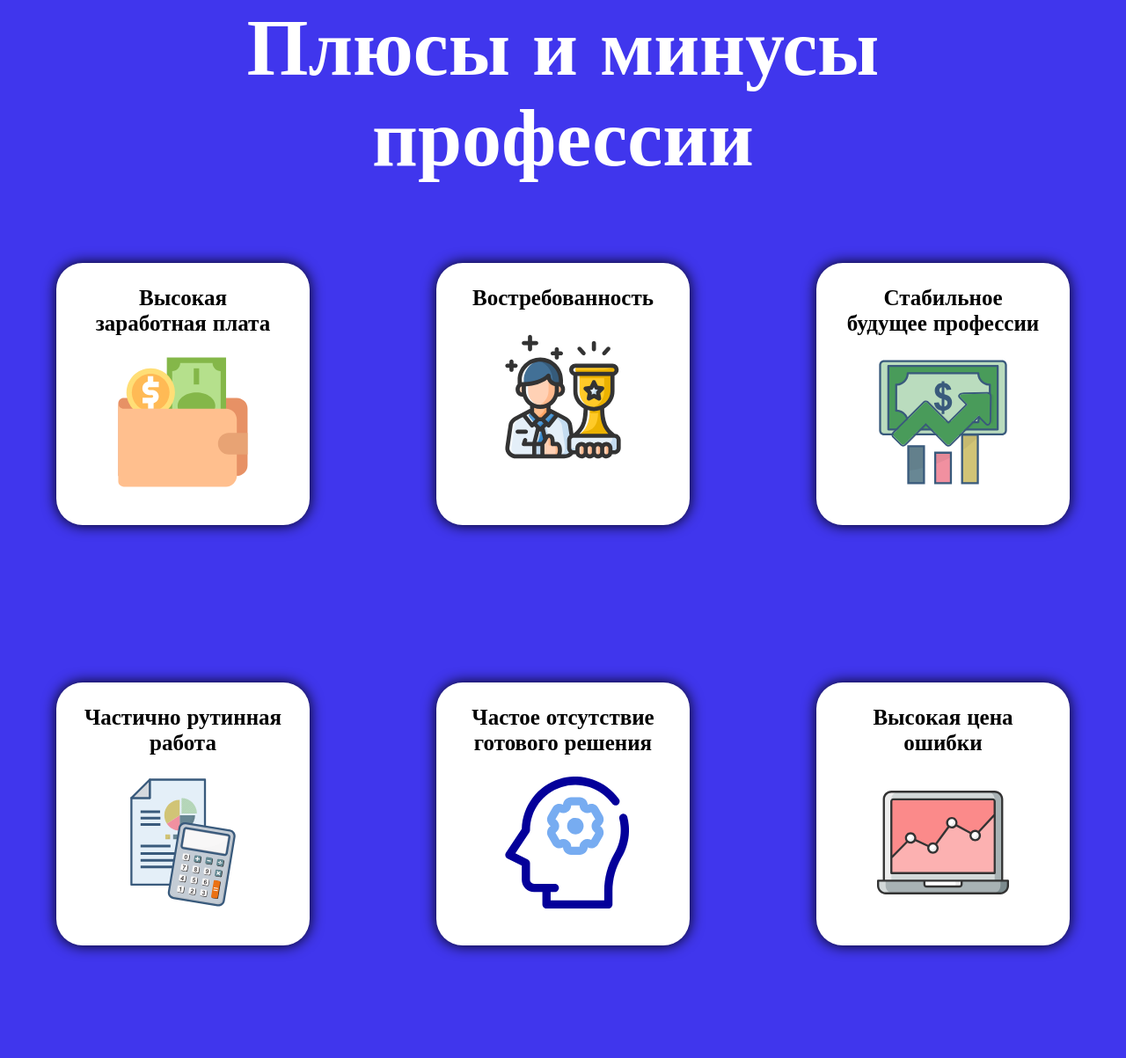
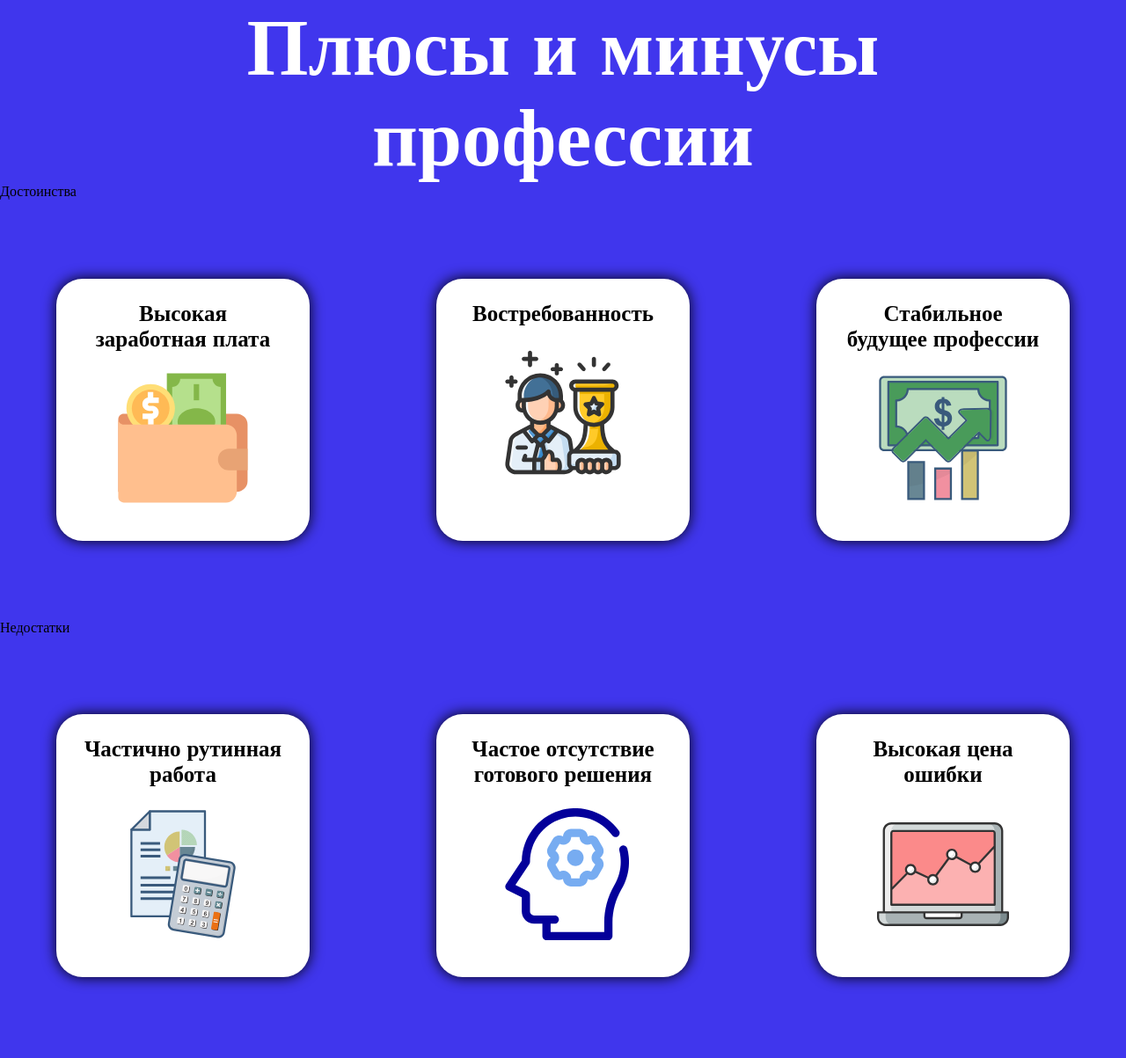
Before and after one commit to Dashaaaaaaaaaa/pro, a plain HTML site: page index1.html in a window 1280 px wide. Shown: the part 982-2185 px from the top of the page at 88% size. Drawn offline with nearby package versions, Linux system fonts and the light colour scheme.

Commit message:
Update index1.html

```diff
--- a/index1.html
+++ b/index1.html
@@ -28,6 +28,8 @@
 		</div>
 		<div class="part3">
 			<h2 id="advantage">Плюсы и минусы<br>профессии</h2>
+			<div class="part3_block_main">
+				<p class="part3_text">Достоинства</p>
 			<div class="part3_block">
 				<div class="card">
 					<p>Высокая <br>
@@ -44,23 +46,27 @@
 					<img src="img/03.svg">
 				</div>
 			</div>
+			</div>
+			<div class="part3_block_main">
+				<p class="part3_text">Недостатки</p>
 			<div class="part3_block">
 				<div class="card">
-					<p>Частично рутинная<br>
-					работа</p>
+					<p>Частично рутинная
+						<br>работа</p>
 					<img src="img/04.svg">
 				</div>
 				<div class="card">
-					<p>Частое отсутствие<br>
-					готового решения</p>
+					<p>Частое отсутствие
+						<br>готового решения</p>
 					<img src="img/05.svg">
 				</div>
 				<div class="card">
-					<p>Высокая цена<br>
-					ошибки</p>
+					<p>Высокая цена
+						<br>ошибки</p>
 					<img src="img/06.svg">
 				</div>
 			</div>
+		</div>
 		</div>
 		<div class="part4">
 			<h2 id="data_scientist">
```
